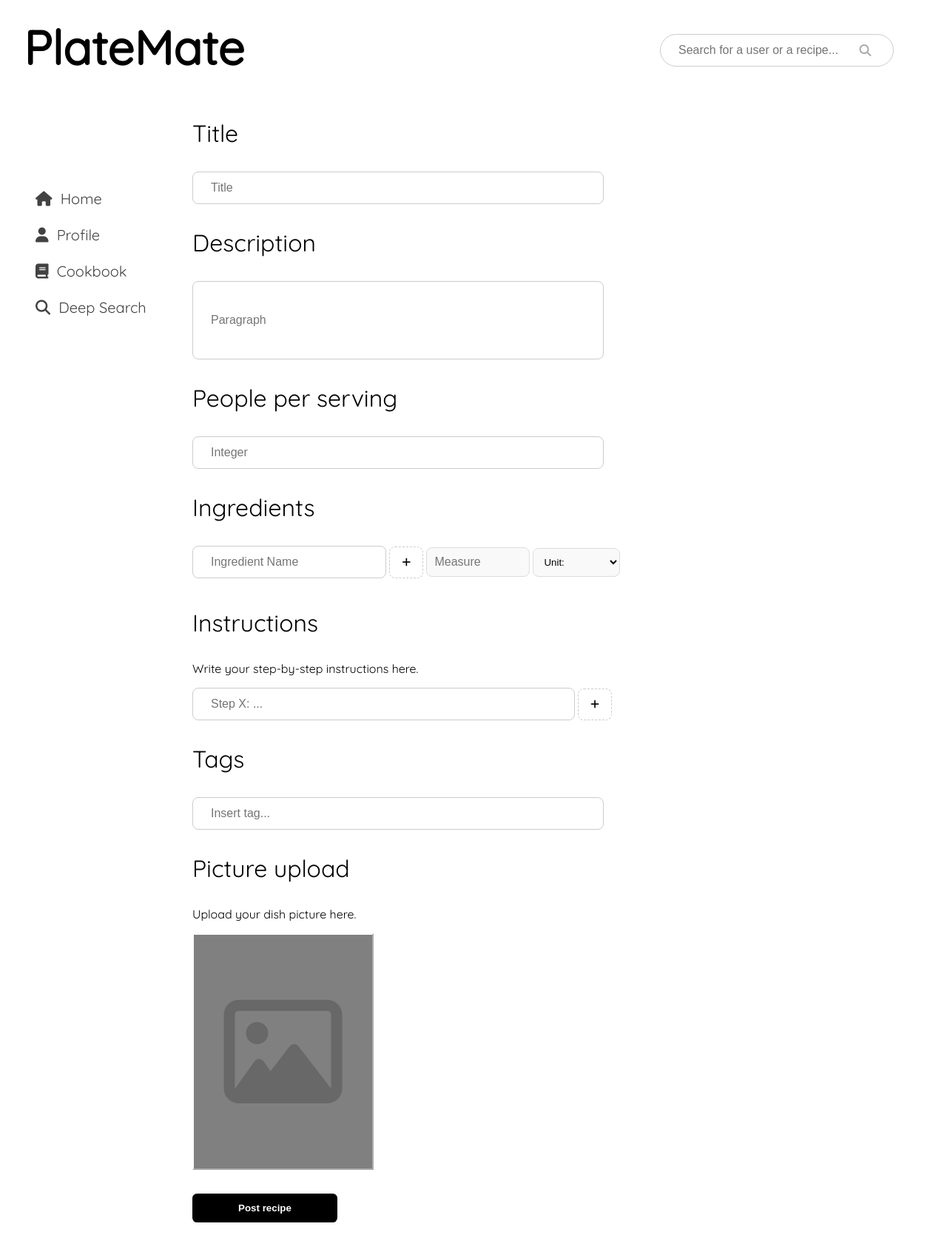
After one commit to iskwipi/126-final-project, a PHP site: page /posting.html in a window 1280 px wide. The commit adds this page. Shown: the whole page at 74% size. Run offline with PHP 8.4, Linux system fonts and the light colour scheme; some libraries are stand-ins or nearby versions.

Commit message:
added posting.html, improved deepsearch and homapage

```diff
--- a/deepsearch.html
+++ b/deepsearch.html
@@ -31,7 +31,7 @@
                 <h2>Deep Search</h2>
                 <div class="recipe-search-fields">
                     <h3>Ingredients</h3>
-                        <div class ="ingredients-field">
+                        <div class ="ingredients-field-search">
                             <select id="ingredient-name">
                                 <option>Ingredient Name</option>
                                 <option>Ingredient Name</option>
--- /dev/null
+++ b/posting.html
@@ -0,0 +1,89 @@
+<!DOCTYPE html>
+<html lang="en">
+    <head>
+        <meta charset="UTF-8">
+        <title> Platemate Homepage </title>
+        <link href='https://fonts.googleapis.com/css?family=Quicksand' rel='stylesheet'>
+        <link rel="stylesheet" href="style.css">
+        <script src="https://kit.fontawesome.com/dbc4f87d4f.js" crossorigin="anonymous"></script>
+    </head>
+    <body>
+
+        <div class="title-bar">
+            <h1>PlateMate</h1>
+            <div class="search-bar">
+                <input type="text" id="searchInput" placeholder="Search for a user or a recipe...">
+                <i class="fa-solid fa-magnifying-glass"></i>
+                </div>
+            </div>
+        </div>
+
+        <div class="left-panel">
+            <a href="homepage.html"><i class="fa-solid fa-house"></i> Home</a>
+            <a href="profile.html"><i class="fa-solid fa-user"></i>  Profile</a>
+            <a href="cookbook.html"><i class="fa-solid fa-book"></i>  Cookbook</a>
+            <a href="deepsearch.html"><i class="fa-solid fa-magnifying-glass"></i>  Deep Search</a>
+        </div>
+
+        <div class="post-container">
+            <div class = "title-field">
+                <p>Title</p>
+                <input type="text" id="recipe-title" placeholder="Title">
+            </div>
+            <div class = "description-field">
+                <p>Description</p>
+                <input type="text" id="recipe-description" placeholder = "Paragraph">
+            </div>
+            <div class ="serving-field">
+                <p>People per serving</p>
+                <input type="number" id="recipe-serving" placeholder="Integer">
+            </div>
+            <div class="ingredients-field">
+                <p>Ingredients</p>
+                <input type="text" id="recipe-ingredients" placeholder="Ingredient Name">
+                <button class="add-more">
+                    <i class="fa-solid fa-plus"></i>
+                </button>
+                <input type="text" id="ingredient-measurement" placeholder="Measure">
+                    <select id="unit-type">
+                    <option value="">Unit:</option>
+                    <option value="teaspoon">Teaspoon (tsp)</option>
+                    <option value="tablespoon">Tablespoon (tbsp)</option>
+                    <option value="cup">Cup</option>
+                    <option value="milliliter">Milliliter (ml)</option>
+                    <option value="liter">Liter (l)</option>
+                    <option value="gram">Gram (g)</option>
+                    <option value="kilogram">Kilogram (kg)</option>
+                    <option value="ounce">Ounce (oz)</option>
+                    <option value="pound">Pound (lb)</option>
+                    <option value="pinch">Pinch</option>
+                    <option value="dash">Dash</option>
+                    <option value="piece">Piece</option>
+                    </select>
+            </div>
+            <div class="instructions-field">
+                 <p>Instructions</p>
+                 <p style="font-size:1rem">Write your step-by-step instructions here.</p>
+                 <input type="text" id="recipe-instructions" placeholder="Step X: ...">
+                 <button class="add-more">
+                    <i class="fa-solid fa-plus"></i>
+                </button>
+            </div>
+            <div class="tags-field">
+                <p>Tags</p>
+                <input type="text" id="tag-Input" placeholder="Insert tag...">
+            </div>
+            <div class="picture-field">
+                <p>Picture upload</p>
+                <p style="font-size:1rem">Upload your dish picture here.</p>
+                <div class="upload-pic-container">
+                    <button class = "upload-picture">
+                        <i class="fa-regular fa-image"></i>
+                        <!-- <img src = "Image.png"> -->
+                    </button>
+                </div>
+            </div>
+            <button class = "post-recipe-button">Post recipe</button>
+        </div>
+    </body>
+</html>
--- a/style.css
+++ b/style.css
@@ -51,16 +51,16 @@ h2, h3, h4 {
     color: #aaa;
     pointer-events: none;
 }
- #user a:hover, .ratings button:hover, .nav-button:hover, .add-more:hover, .deep-search-button:hover,
-.upload-section input:hover, .search-bar input:hover {
+ #user a:hover, .ratings button:hover, .nav-button:hover, .add-more:hover, .deep-search-button:hover, .post-recipe-button:hover,
+.upload-section input:hover, .search-bar input:hover, .upload-picture:hover {
     transform: translateY(-1px);
 }
 
-#user a:hover, .ratings button:hover, .nav-button:hover, .add-more:hover {
+#user a:hover, .ratings button:hover, .nav-button:hover, .add-more:hover, .upload-picture:hover {
     background: rgba(135, 134, 134, 0.893);
 }
 
-.deep-search-button:hover {
+.deep-search-button:hover,.post-recipe-button:hover {
     background: rgba(35, 35, 35, 0.893);
 }
 
@@ -99,7 +99,7 @@ h2, h3, h4 {
     color:black
 }
 
-.feed, .deepsearch-feed {
+.feed, .deepsearch-feed, .post-container {
     margin-top: 6rem ;
     margin-left: 220px;
     padding: 2rem;
@@ -111,7 +111,9 @@ h2, h3, h4 {
     font-size: 1.7rem;
 }
 
-.ingredients-field select {
+/* deep search html */
+
+.ingredients-field-search select {
     font-size: large;
     display: block;
     width: 100%;
@@ -122,7 +124,7 @@ h2, h3, h4 {
     background-color: #f9f9f9;
 }
 
-.tags-field {
+/* .tags-field {
     margin-bottom: 1rem;
 }
 
@@ -134,19 +136,19 @@ h2, h3, h4 {
     margin-bottom: 10px;
     border-radius: 0.4rem;
     border: 1px solid #ddd;
-}
+} */
 
 .add-more {
     background-color: transparent;
     border: 1px dashed #ccc;
     color: #000000;
-    padding: 8px 15px;
+    padding: 13px 16px;
     cursor: pointer;
-    border-radius: 0.4rem;
+    border-radius: 0.5rem;
     transition: box-shadow 0.3s ease, transform 0.2s ease;
 }
 
-.deep-search-button {
+.deep-search-button, .post-recipe-button {
     background-color: #000000;
     color: white;
     border: none;
@@ -225,6 +227,78 @@ h2, h3, h4 {
     overflow-y:auto;
     gap: 1.3rem;
     padding-bottom: 1rem;
+}
+
+/* posting.html */
+
+.post-container p {
+    font-size: 2rem;
+
+}
+
+.title-field input,  .description-field input, .serving-field input, .instructions-field input, .ingredients-field input, .tags-field input{
+    border-radius: 0.5rem;
+    padding: 0.75rem 2.5rem 0.75rem 1.5rem;
+    font-size: 1rem;
+    width: 50%;
+    transition: box-shadow 0.3s ease, transform 0.2s ease;
+    border: 1px solid #ccc;
+}
+
+.instructions-field input {
+    width: 46%;
+}
+
+.description-field input {
+    height: 5rem;
+}
+
+.ingredients-field input {
+    width: 20%;
+}
+
+.ingredients-field select, #ingredient-measurement {
+    width: 12%;
+    padding: 10px;
+    margin-bottom: 10px;
+    border-radius: 0.5rem;
+    border: 1px solid #ddd;
+    background-color: #f9f9f9;
+}
+
+.post-recipe-button {
+    margin-top: 2rem;
+}
+
+/* .upload-pic-container {
+  position: relative;
+  width: 150px;
+  height: 150px;
+} */
+
+.upload-picture {
+    border-color: white;
+    font-size: 10rem;
+    color: rgb(104, 104, 104);
+    justify-content: center;
+    align-items: center;
+    display: flex;
+    background: gray;
+    height: 20rem;
+    width: 25%;
+    transition: box-shadow 0.3s ease, transform 0.2s ease;
+    cursor: pointer;
+}
+
+.plus-icon {
+  position: absolute;
+  top: 10px;
+  right: 10px;
+  font-size: 1.5rem;
+  color: #000;
+  background: #fff;
+  border-radius: 50%;
+  padding: 4px;
 }
 
 #user {
@@ -343,14 +417,14 @@ h2, h3, h4 {
     background: transparent;
 }
 
-.mode-section {
+.mode-section, .unit-type {
     display: flex;
     align-items: center;
     gap: 0.5rem;
 }
 
-.mode-section select {
-    padding: 0.5rem;
+.mode-section select, .unit-type select {
+    padding: 15px 16px;
     border-radius: 0.5rem;
 }
 
```
Also changed, not shown: homepage.html (+5 -120 lines), Image.png (added).
